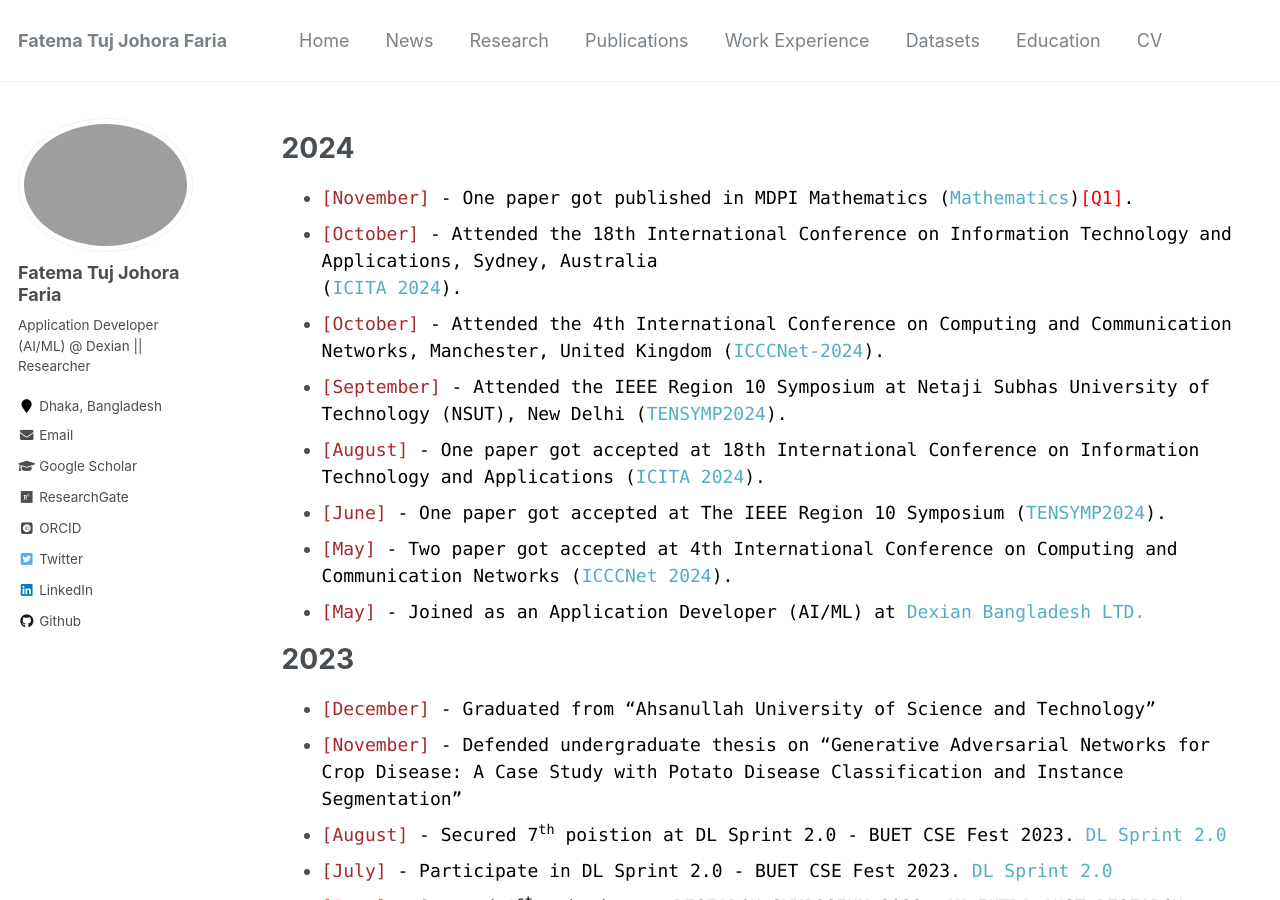
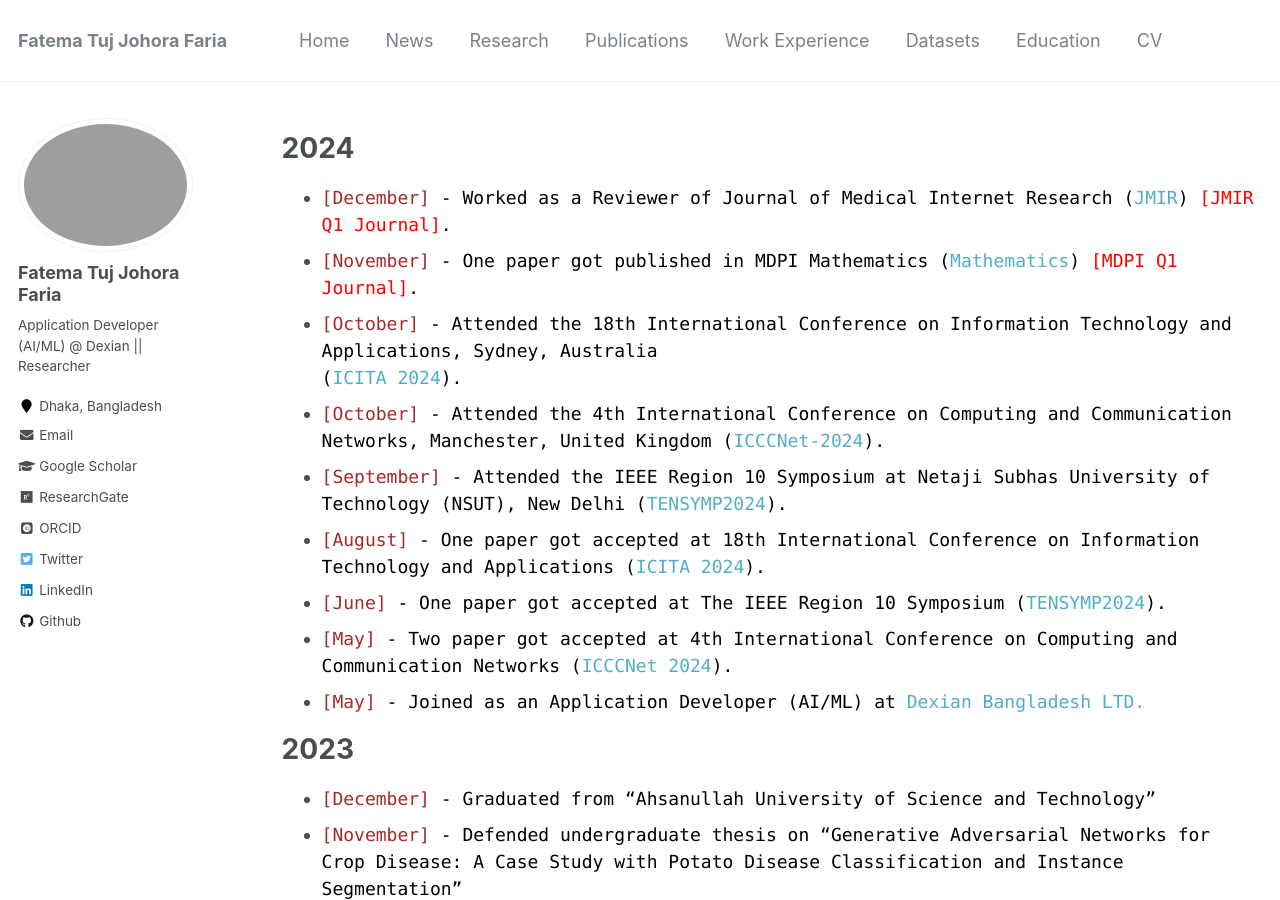
Before and after one commit to fatemafaria142/fatemafaria142.github.io, a Jekyll site: the page built from _pages/news.md, in a window 1280 px wide and 900 px high. Built offline with Jekyll 4.4.1, drawn with Linux system fonts in a browser that asks for light colours; some web fonts are replaced.

Commit message:
Changed to News

```diff
--- a/_pages/news.md
+++ b/_pages/news.md
@@ -6,7 +6,10 @@
 ---
 
 # 2024
-+ <span style="font-family:Monaco; color:black;"><span style="color:brown">[November]</span> - One paper got published in MDPI Mathematics ([Mathematics](https://www.mdpi.com/journal/mathematics))<span style="color:red">[Q1]</span>.
++ <span style="font-family:Monaco; color:black;"><span style="color:brown">[December]</span> - Worked as a Reviewer of Journal of Medical Internet Research ([JMIR](https://www.mdpi.com/journal/mathematics))
+<span style="color:red"> [JMIR Q1 Journal]</span>.
++ <span style="font-family:Monaco; color:black;"><span style="color:brown">[November]</span> - One paper got published in MDPI Mathematics ([Mathematics](https://www.mdpi.com/journal/mathematics))
+<span style="color:red"> [MDPI Q1 Journal]</span>.
 + <span style="font-family:Monaco; color:black;"><span style="color:brown">[October]</span> - Attended the 18th International Conference on Information Technology and Applications, Sydney, Australia <br>([ICITA 2024](https://icita.world/?__im-rgVYHazg=104405410931315538#/)).
 + <span style="font-family:Monaco; color:black;"><span style="color:brown">[October]</span> - Attended the 4th International Conference on Computing and Communication Networks, Manchester, United Kingdom ([ICCCNet-2024](https://icccn.co.uk/)).
 + <span style="font-family:Monaco; color:black;"><span style="color:brown">[September]</span> - Attended the IEEE Region 10 Symposium at Netaji Subhas University of Technology (NSUT), New Delhi ([TENSYMP2024](https://ieeedelhi-tensymp2024.org/)).
```
